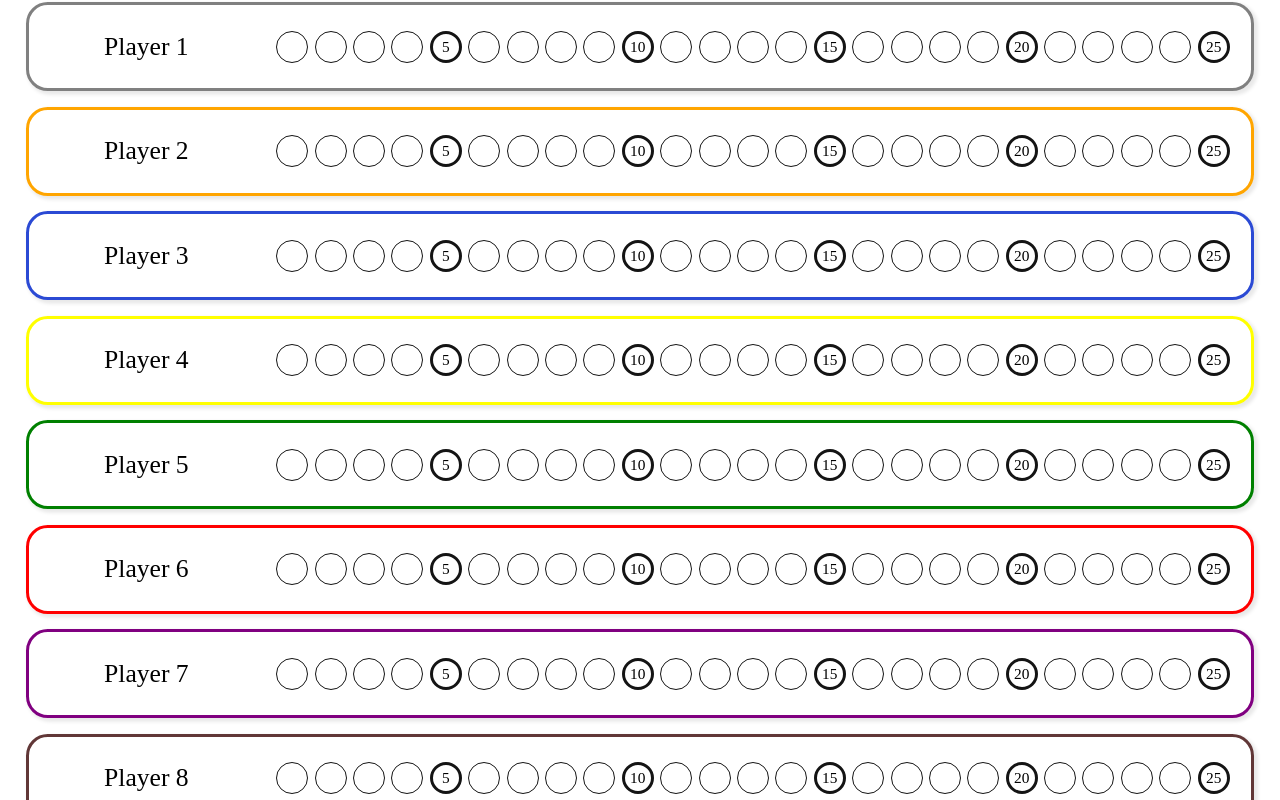
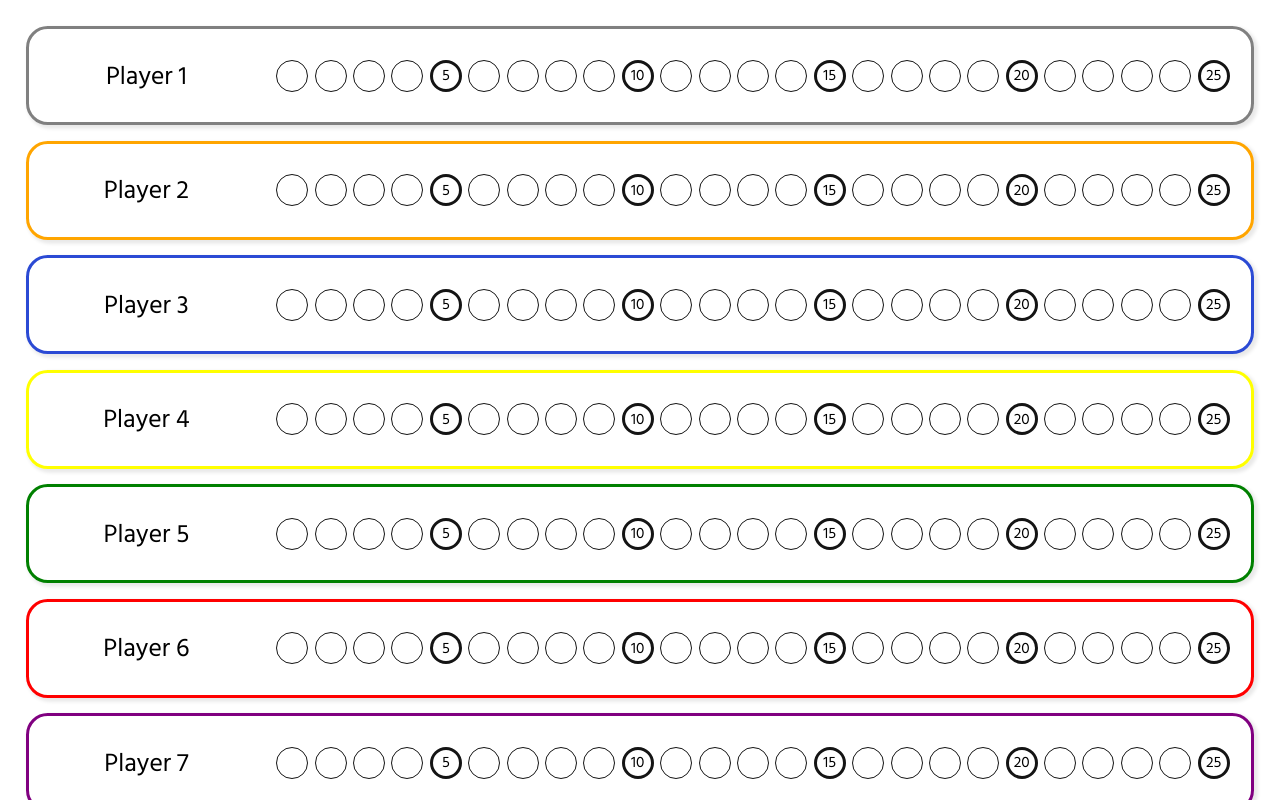
Before and after one commit to jazzviking/blank-slate, a plain HTML site: page index.html in a window 1280 px wide. Shown: the part 121-921 px from the top of the page. Drawn offline with Linux system fonts and the light colour scheme.

Commit message:
changed font

```diff
--- a/index.html
+++ b/index.html
@@ -6,6 +6,13 @@
     <title>Blank Slate Scorekeeper</title>
     <script defer src="blankslate.js"></script>
     <link rel="stylesheet" href="style.css" />
+
+    <link rel="preconnect" href="https://fonts.googleapis.com" />
+    <link rel="preconnect" href="https://fonts.gstatic.com" crossorigin />
+    <link
+      href="https://fonts.googleapis.com/css2?family=Hind+Siliguri:wght@300;400;700&display=swap"
+      rel="stylesheet"
+    />
   </head>
   <body>
     <div class="title_header">
--- a/style.css
+++ b/style.css
@@ -15,16 +15,21 @@
   --player8: rgb(97, 55, 55);
 }
 
+html {
+  font-family: 'Hind Siliguri', sans-serif;
+}
+
 h1 {
   text-align: center;
   font-size: 4vw;
   margin: 2.5vw;
+  font-weight: 700;
 }
 
 h2 {
   text-align: center;
   font-size: 2vw;
-  font-weight: 300;
+  font-weight: 400;
 
   flex-basis: 15vw;
 }
```
